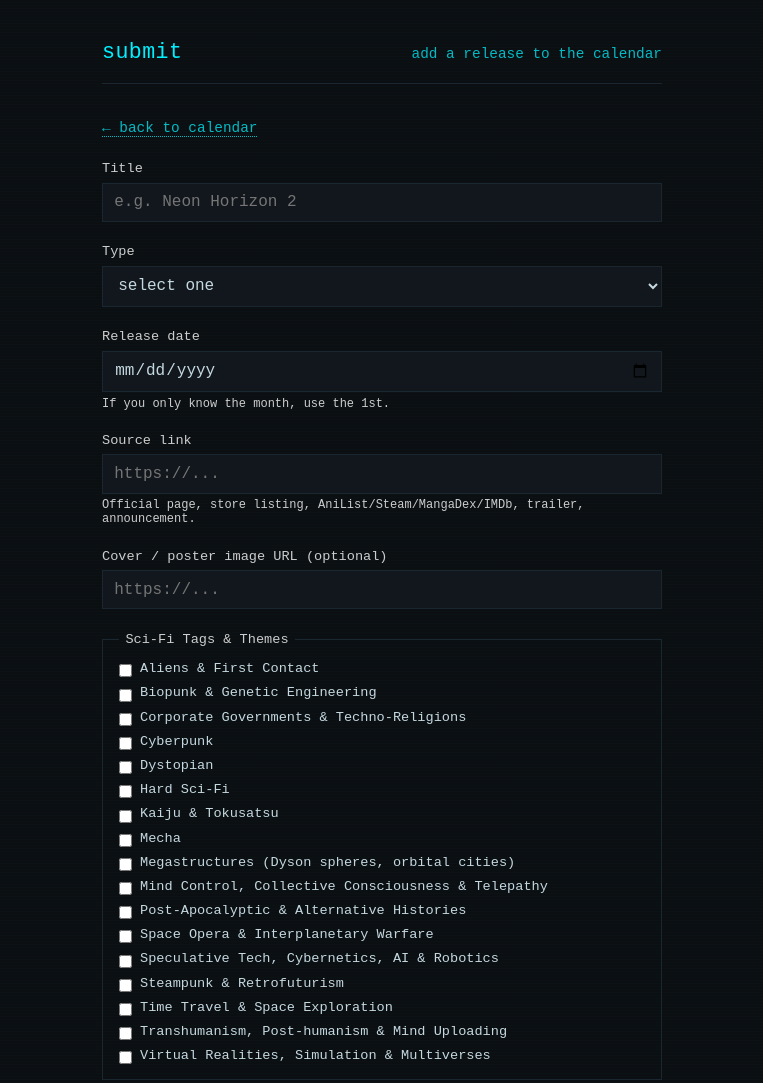
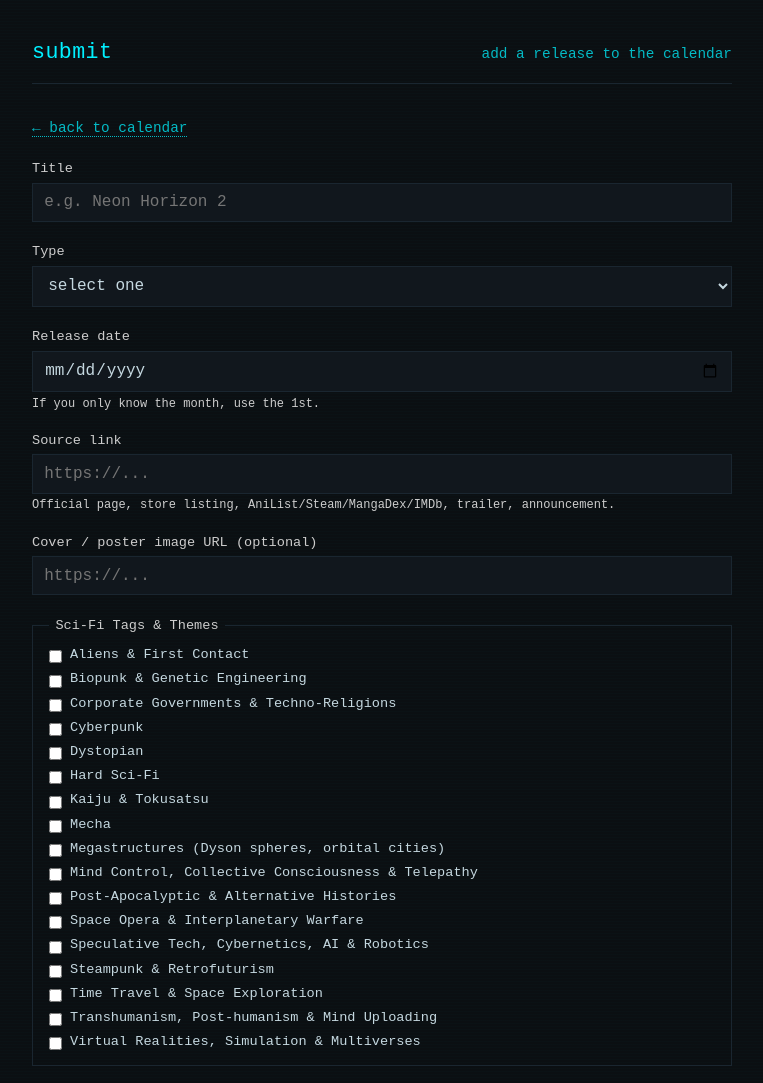
Before and after one commit to bbmane/event-horizon, a plain HTML site: page submit.html in a window 1280 px wide. Shown: the top 1083 px of the page, without its empty margins (258-1021 px from the left). Drawn offline with Linux system fonts and the light colour scheme.

Commit message:
Update submit.html

```diff
--- a/submit.html
+++ b/submit.html
@@ -36,7 +36,7 @@
     );
   }
 
-  .wrap { max-width: 560px; margin: 0 auto; }
+  .wrap { max-width: 700px; margin: 0 auto; }
 
   .header {
     display: flex;
```
